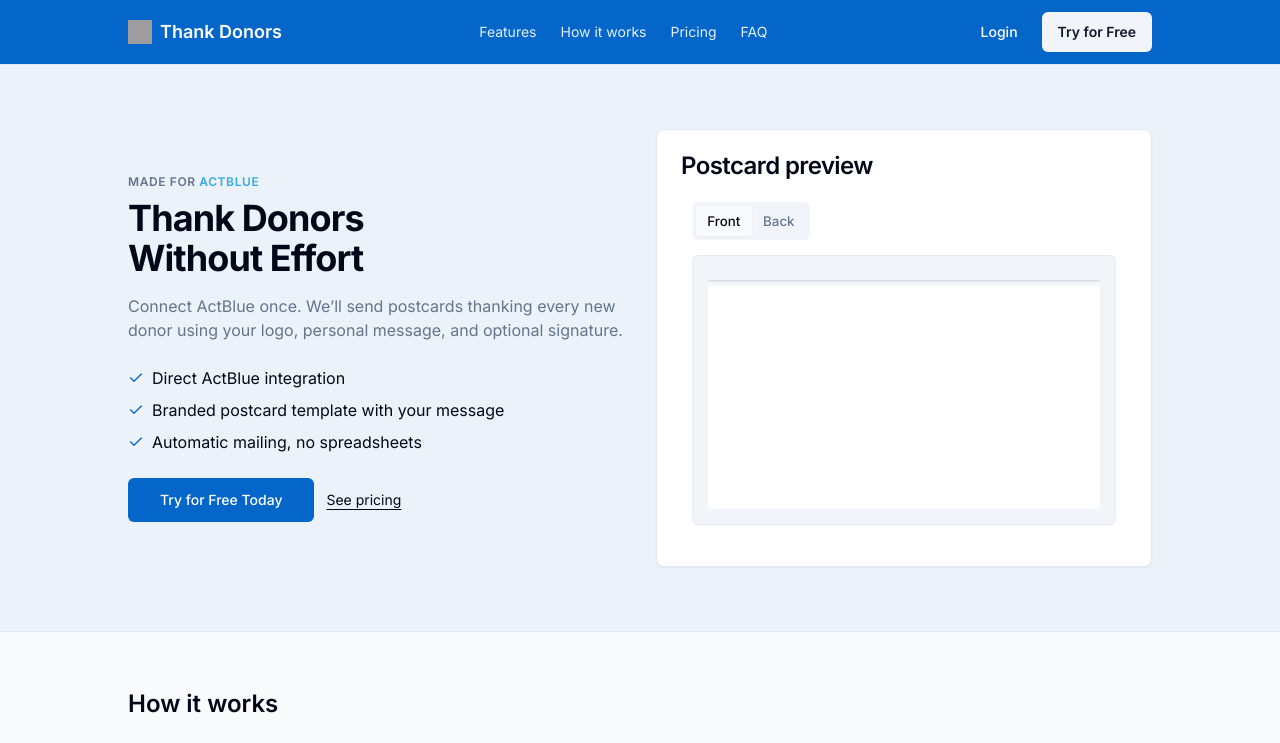
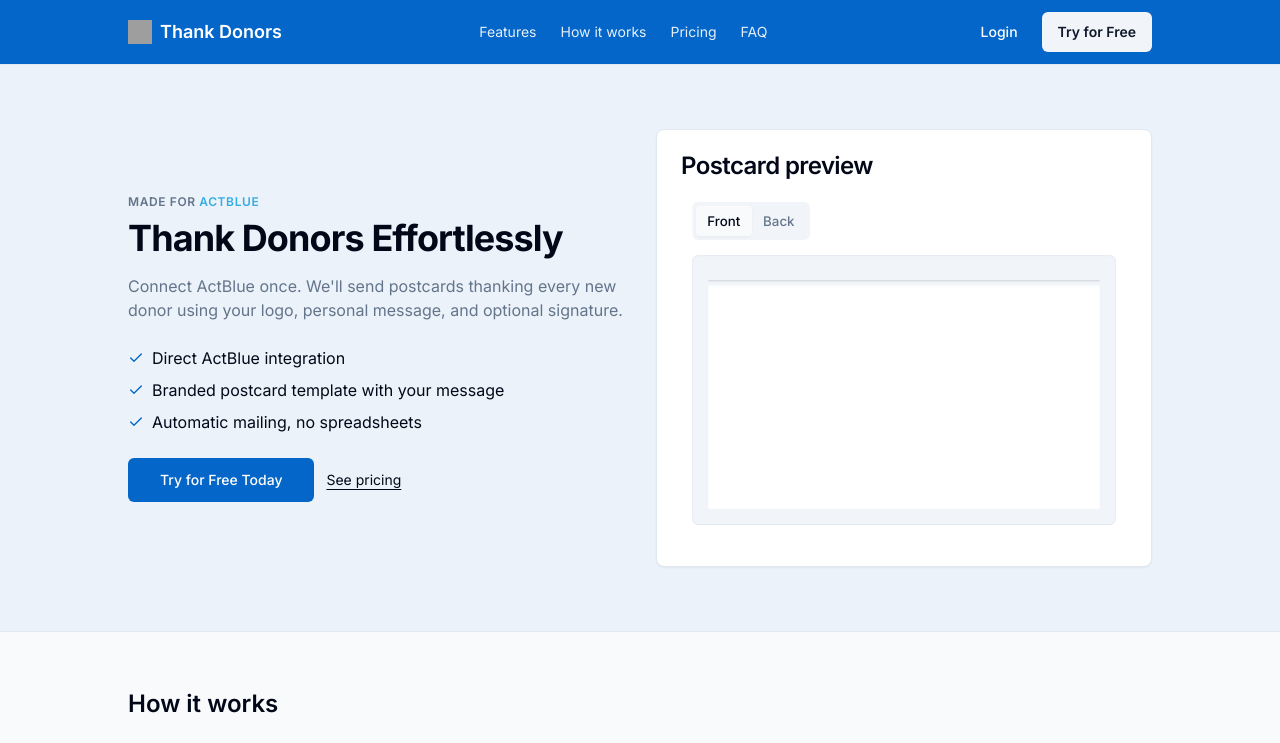
Before and after one commit to kampeynco/setup-flow-buddy, a React (Vite) app: page / in a window 1280 px wide. Shown: the top 743 px of the page. Built offline with nearby package versions, Linux system fonts and the light colour scheme; grey boxes are pictures that could not be loaded.

Commit message:
Refactor: Update hero headline text
Update the hero headline text to "Thank Donors Effortlessly" in `src/pages/Home.tsx`.

```diff
--- a/src/pages/Home.tsx
+++ b/src/pages/Home.tsx
@@ -101,7 +101,6 @@ export default function Home() {
     },
   });
 
-
   const [scrolled, setScrolled] = useState(false);
   useEffect(() => {
     const onScroll = () => setScrolled(window.scrollY > 8);
@@ -141,9 +140,9 @@ export default function Home() {
           <div className="mx-auto max-w-[1024px] px-4 sm:px-6 lg:px-0 py-12 sm:py-16 grid lg:grid-cols-2 items-center gap-8">
             <div>
               <p className="text-xs font-semibold uppercase tracking-wider text-muted-foreground">Made for <span className="text-actblue">ActBlue</span></p>
-              <h1 className="mt-2 text-3xl sm:text-4xl font-bold tracking-tight">Thank Donors<br />Without Effort</h1>
+              <h1 className="mt-2 text-3xl sm:text-4xl font-bold tracking-tight">Thank Donors Effortlessly</h1>
               <p className="mt-4 text-muted-foreground max-w-prose">
-                Connect ActBlue once. We’ll send postcards thanking every new donor using your logo, personal message, and optional signature.
+                Connect ActBlue once. We'll send postcards thanking every new donor using your logo, personal message, and optional signature.
               </p>
               <ul className="mt-6 space-y-2">
                 {[
```
